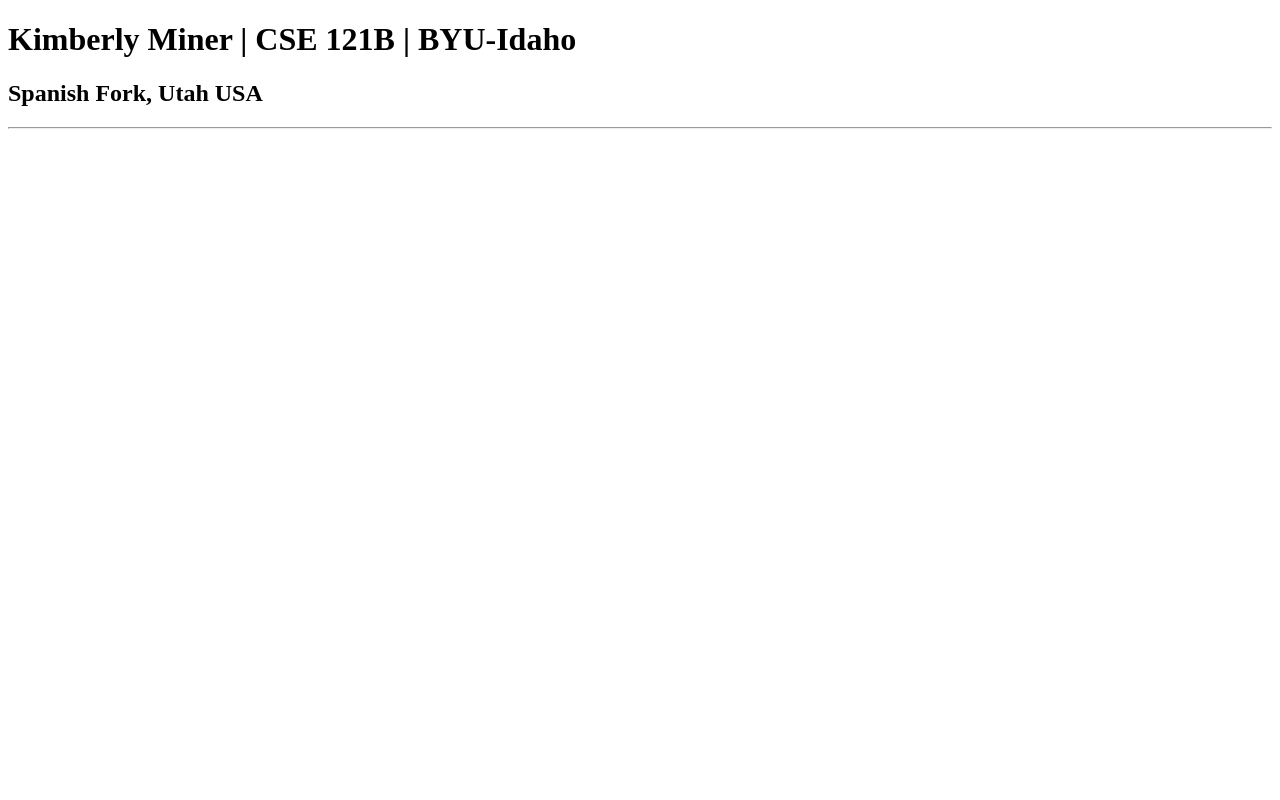
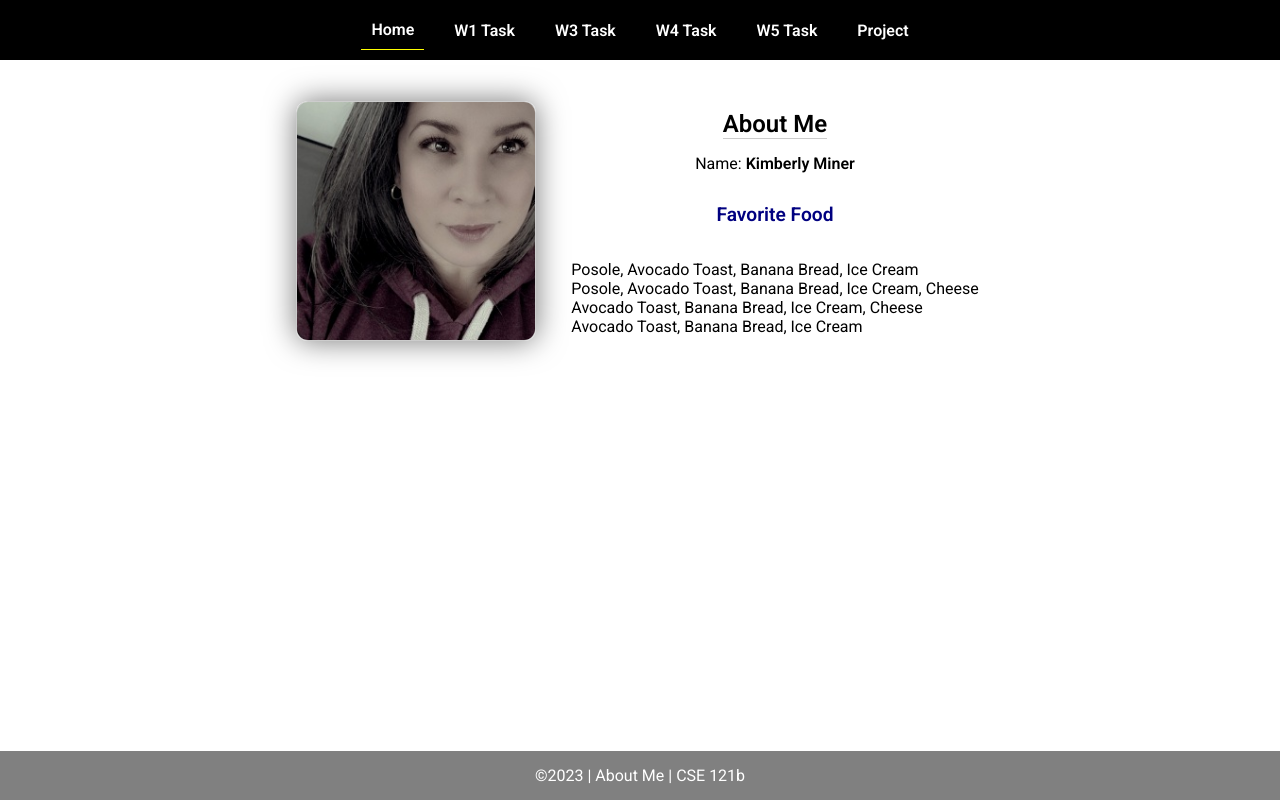
Before and after one commit to kimah72/cse121b, a plain HTML site: page index.html in a window 1280 px wide. Drawn offline with Linux system fonts and the light colour scheme.

Commit message:
Reviewed week01 and submitting week02

```diff
--- a/index.html
+++ b/index.html
@@ -1,13 +1,45 @@
 <!DOCTYPE html>
 <html lang="en">
+
 <head>
-    <meta charset="UTF-8">
-    <meta name="viewport" content="width=device-width, initial-scale=1.0">
-    <title>Kimberly Miner | CSE 121B | BYU-Idaho</title>
+  <meta charset="UTF-8">
+  <meta name="viewport" content="width=device-width, initial-scale=1.0">
+  <title>About Me | CSE 121b | W02: Programming Tasks</title>
+  <link rel="preconnect" href="https://fonts.googleapis.com">
+  <link rel="preconnect" href="https://fonts.gstatic.com" crossorigin>
+  <link href="https://fonts.googleapis.com/css2?family=Roboto:wght@400;600&display=swap"
+    rel="stylesheet">
+  <link rel="stylesheet" href="styles/main.css">
 </head>
+
 <body>
-   <h1>Kimberly Miner | CSE 121B | BYU-Idaho</h1>
-   <h2>Spanish Fork, Utah USA</h2>
-   <hr>
+  <nav>
+    <ul id="menu">
+      <li><a id="toggleMenu">&equiv;</a></li>
+      <li><a href="index.html" class="active">Home</a></li>
+      <li><a href="w01-task.html">W1 Task</a></li>
+      <li><a href="w03-task.html">W3 Task</a></li>
+      <li><a href="w04-task.html">W4 Task</a></li>
+      <li><a href="w05-task.html">W5 Task</a></li>
+      <li><a href="project.html">Project</a></li>
+    </ul>
+  </nav>
+  <main id="home">
+    <picture>
+      <img src="images/placeholder.png" alt="Placeholder Image">
+    </picture>
+    <section>
+      <h1>About Me</h1>
+      <div class="info">Name: <span id="name"></span></div>
+      <h2>Favorite Food</h2>
+      <div class="block" id="food"></div>
+    </section>
+  </main>
+  <footer>
+    &copy;<span id="year"></span> | About Me | CSE 121b
+  </footer>
+  <script src="scripts/main.js"></script>
+  <script src="scripts/w02-task.js"></script>
 </body>
+
 </html>
--- /dev/null
+++ b/scripts/main.js
@@ -0,0 +1,9 @@
+// copyright year
+document.querySelector('#year').textContent = new Date().getFullYear();
+
+// toggle menu in small view
+const toggleMenu = () => {
+    document.querySelector('#menu').classList.toggle('open');
+}
+
+document.querySelector('#toggleMenu').addEventListener('click', toggleMenu);
--- /dev/null
+++ b/scripts/w02-task.js
@@ -0,0 +1,31 @@
+/* W02-Task - Profile Home Page */
+
+/* Step 1 - Setup type tasks - no code required */
+
+/* Step 2 - Variables */
+let fullName = 'Kimberly Miner';
+let currentYear = '2023';
+let profilePicture = 'images/myphoto.jpg';
+
+/* Step 3 - Element Variables */
+const nameElement = document.getElementById('name');
+const foodElement = document.getElementById('food');
+const yearElement = document.querySelector('#year');
+const imageElement = document.querySelector('img');
+
+/* Step 4 - Adding Content */
+nameElement.innerHTML = `<strong>${fullName}</strong>`;
+yearElement.textContent = currentYear;
+imageElement.setAttribute('src', profilePicture);
+imageElement.setAttribute('alt', `Profile image of ${fullName}`);
+
+/* Step 5 - Array */
+let favoriteFoods = ['Posole', ' Avocado Toast', ' Banana Bread', ' Ice Cream'];
+foodElement.innerHTML += `<br>${favoriteFoods}`;
+let newFavoriteFood = ' Cheese';
+favoriteFoods.push(newFavoriteFood);
+foodElement.innerHTML += `<br>${favoriteFoods}`;
+favoriteFoods.shift(favoriteFoods);
+foodElement.innerHTML += `<br>${favoriteFoods}`;
+favoriteFoods.pop(favoriteFoods);
+foodElement.innerHTML += `<br>${favoriteFoods}`;
--- /dev/null
+++ b/styles/main.css
@@ -0,0 +1,157 @@
+/* Universal Selector */
+* {
+    margin: 0;
+    padding: 0;
+    box-sizing: border-box;
+}
+
+/* HTML Selectors */
+body {
+    font-family: 'Roboto', Helvetica, sans-serif;
+}
+
+nav {
+    background-color: black;
+    width: 100%;
+    position: fixed;
+    top: 0;
+}
+
+nav ul {
+    display: flex;
+    flex-direction: column;
+    align-items: center;
+    max-width: fit-content;
+    margin: 0 auto;
+}
+
+nav ul li {
+    flex: 1 1 auto;
+}
+
+nav ul li:first-child {
+    display: block;
+    font-size: 2rem;
+}
+
+nav ul li:first-child a {
+    padding: 1px 10px;
+}
+
+nav ul li {
+    display: none;
+    list-style: none;
+    margin: 10px;
+}
+
+nav ul li a {
+    display: block;
+    padding: 10px;
+    text-decoration: none;
+    font-weight: 600;
+    color: white;
+    text-align: center;
+}
+
+nav ul li a:hover {
+    background-color: #efefef;
+    color: black;
+}
+
+h1, h2 {
+    text-align: center;
+    margin-bottom: 15px;
+
+}
+
+h1 {
+border-bottom: 1px solid #ccc;
+}
+
+h2 {
+    font-size: 1.2rem;
+    color: navy;
+    text-align: center;
+    margin-top: 30px;
+}
+
+main {
+    margin-top: 125px;
+    display: grid;
+    grid-template-columns: 1fr;
+    grid-gap: 20px;
+    align-items: center;
+    justify-content: center;
+}
+
+picture {
+    margin: 0 auto;
+}
+
+picture img {
+    width: 240px;
+    height: auto;
+    border-radius: 5%;
+    border: 1px solid #ccc;
+    box-shadow: 0 0 30px #777;
+}
+
+section {
+    display: flex;
+    flex-direction: column;
+    align-items: center;
+    margin: 10px
+}
+
+label {
+    margin: 15px 0;
+}
+
+footer {
+    background-color: gray;
+    color: white;
+    padding: 15px;
+    text-align: center;
+    width: 100%;
+    position: fixed;
+    bottom: 0;
+}
+
+/* Class Selectors */
+.active {
+    border-bottom: 1px solid yellow;
+}
+
+.open li {
+    display: block;
+}
+
+.block {
+    display: block;
+}
+
+/* ID Selectors */
+
+/* Media Queries */
+@media only screen and (min-width: 32.5em) {
+    nav ul {
+        flex-direction: row;
+    }
+
+    nav ul li:first-child {
+        display: none;
+    }
+
+    nav ul li {
+        display: block;
+    }
+
+    main {
+        margin: 100px auto 20px;
+        grid-template-columns: 250px 1fr;
+        max-width: -moz-fit-content;
+        max-width: fit-content;
+
+    }
+
+}
```
Also changed, not shown: index-old.html (added, +13 -0 lines), sandbox/apply-javascript.html (added, +12 -0 lines), sandbox/debugging.html (+7 -10 lines), sandbox/debugging.js (+11 -4 lines), sandbox/dom-basics.html (added, +25 -0 lines), sandbox/dom-basics.js (added, +9 -0 lines), sandbox/script.js (added, +11 -0 lines), images/myphoto.jpg (added), images/placeholder.png (added), images/w02-task-files.png (added).
